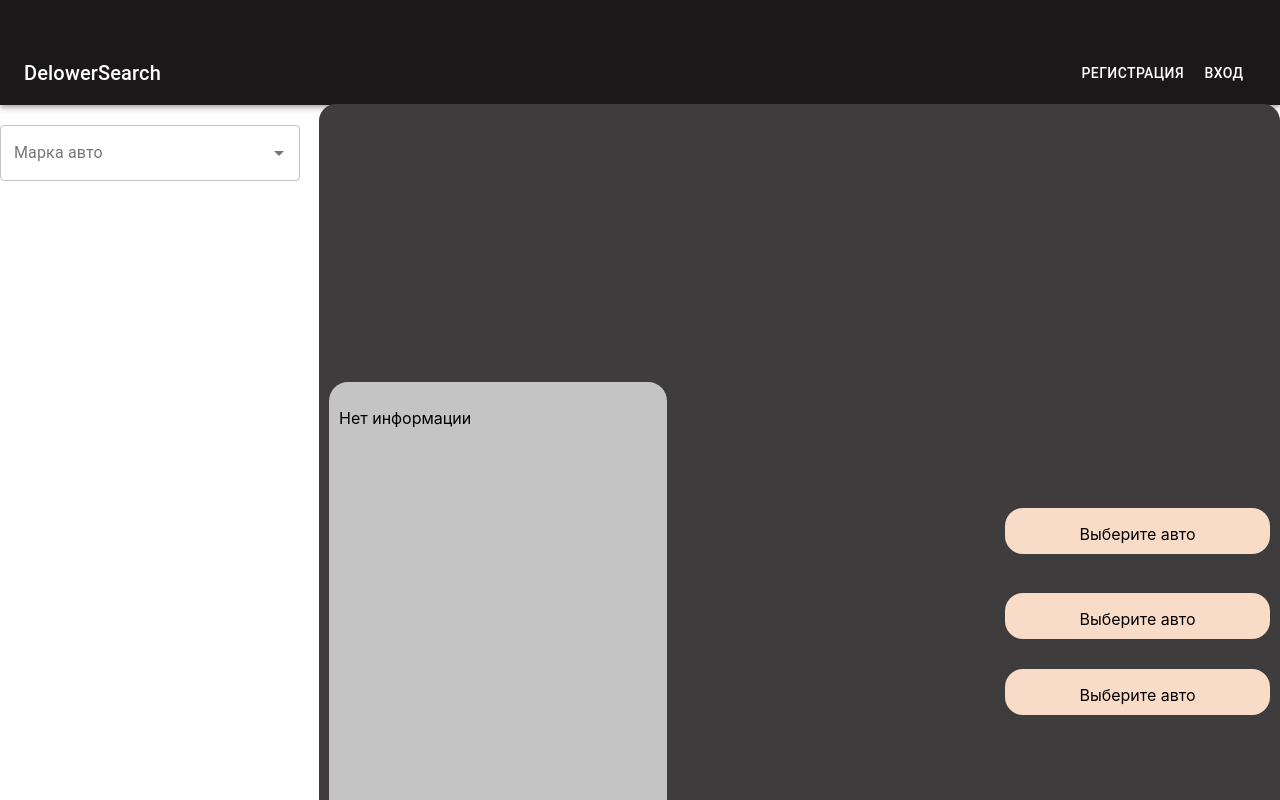
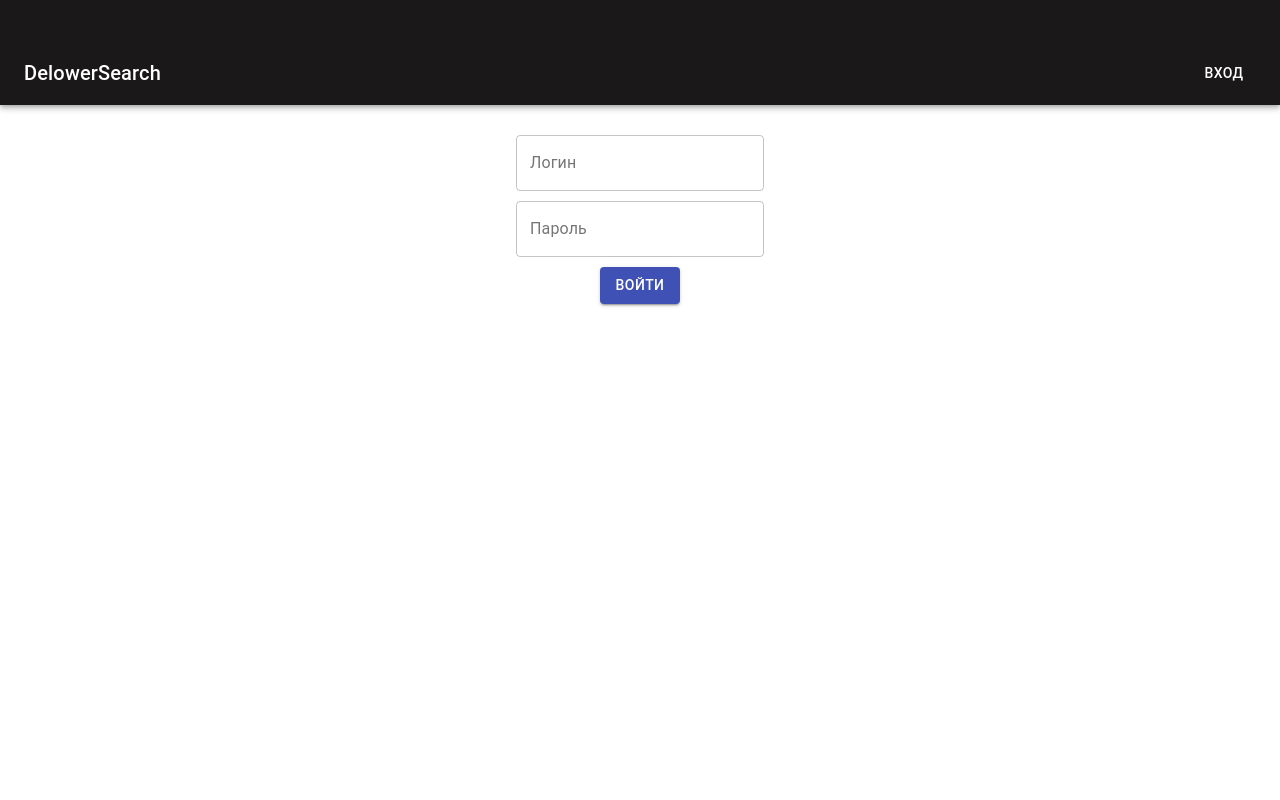
Before and after one commit to PvDelower/FrontN2, a React (Create React App) app: page /login in a window 1280 px wide. Shown: the top 800 px of the page. Built offline with nearby package versions, Linux system fonts and the light colour scheme.

Commit message:
Add auth pages

```diff
--- a/package.json
+++ b/package.json
@@ -11,6 +11,7 @@
     "axios": "^0.21.1",
     "react": "^17.0.2",
     "react-dom": "^17.0.2",
+    "react-router-dom": "^5.2.0",
     "react-scripts": "4.0.3",
     "web-vitals": "^1.1.2"
   },
--- a/src/components/App/App.css
+++ b/src/components/App/App.css
@@ -88,3 +88,12 @@ h1 {
   left: 100px;
   top: 278px;
 }
+
+.paper {
+  position: absolute;
+  width: 800px;
+  background-color: #424242;;
+  border: 2px solid #000;
+  box-shadow: 0px 3px 5px -1px rgba(0, 0, 0, 0.20), 0px 5px 8px 0px rgba(0, 0, 0, 0.14), 0px 1px 14px 0px rgba(0, 0, 0, 0.12);
+
+}
--- a/src/components/Header/Header.js
+++ b/src/components/Header/Header.js
@@ -4,8 +4,18 @@ import Toolbar from "@material-ui/core/Toolbar";
 import Typography from "@material-ui/core/Typography";
 import Button from "@material-ui/core/Button";
 import {createStyles, makeStyles} from "@material-ui/core/styles";
+import {Link, useHistory} from "react-router-dom";
 
 const Header = () => {
+  const history = useHistory()
+  const auth = localStorage.getItem('token')
+
+  const onExit = () => {
+    localStorage.clear()
+    history.go(0)
+  }
+
+
   const useStyles = makeStyles((theme) =>
       createStyles({
         root: {
@@ -26,11 +36,19 @@ const Header = () => {
       <AppBar position="static" style={{ background: '#1A1818' }}>
         <Toolbar>
           <Typography variant="h6" className={classes.title}>
-            DelowerSearch
+            <Link to="/" className="link">
+              DelowerSearch
+            </Link>
           </Typography>
 
-          <Button color="inherit">Регистрация</Button>
-          <Button color="inherit">Вход</Button>
+          {/*<Button color="inherit">Регистрация</Button>*/}
+          {auth ? (
+            <Button color="inherit" onClick={onExit}>Выход</Button>
+          ) : (
+            <Link to="/login" className="link">
+              <Button color="inherit">Вход</Button>
+            </Link>
+          )}
         </Toolbar>
       </AppBar>
   )
--- /dev/null
+++ b/src/components/Login/Login.js
@@ -0,0 +1,66 @@
+import axios from "axios";
+import React, {useState} from "react";
+import {Button, TextField} from "@material-ui/core";
+import {useHistory} from "react-router-dom";
+import Header from "../Header/Header";
+
+const Login = () => {
+  const [login, setLogin] = useState('')
+  const [password, setPassword] = useState('')
+  const [error, setError] = useState('')
+  const history = useHistory()
+
+  const onLogin = () => {
+    if (!login || !password) return
+
+    axios.post(`${process.env.REACT_APP_BE_URL}/auth.sign-in`, {
+      login,
+      access_token: password,
+    }).then((response) => {
+      if (!!response.data?.token) {
+        localStorage.setItem('token', response.data.token)
+        history.push('/')
+      } else {
+        setError('Видимо данные неверны!')
+      }
+    }).catch((_) => {
+      setError('Видимо произошла ошибка на стороне сервера!')
+    })
+  }
+
+  return (
+      <>
+        <Header/>
+
+        <section className="login">
+          <div>
+            <TextField
+              value={login}
+              onChange={(e) => setLogin(e.target.value) }
+              className="input" label="Логин" variant="outlined" />
+          </div>
+
+          <div>
+            <TextField
+                value={password}
+                onChange={(e) => setPassword(e.target.value) }
+                className="input" label="Пароль" variant="outlined" />
+          </div>
+
+          <div>
+            <Button variant="contained" color="primary" onClick={onLogin}>
+              Войти
+            </Button>
+          </div>
+
+          {!!error && (
+              <div className="error">
+                {error}
+              </div>
+          )}
+        </section>
+      </>
+  )
+}
+
+export default Login
--- a/src/index.css
+++ b/src/index.css
@@ -11,3 +11,25 @@ code {
   font-family: source-code-pro, Menlo, Monaco, Consolas, 'Courier New',
     monospace;
 }
+
+.login {
+  display: flex;
+  justify-content: center;
+  flex-direction: column;
+  margin-top: 30px;
+  text-align: center;
+}
+
+.login .input {
+  margin-bottom: 10px;
+}
+
+.error {
+  margin-top: 10px;
+  color: #ec4034;
+}
+
+.link {
+  color: inherit;
+  text-decoration: none;
+}
--- a/src/index.js
+++ b/src/index.js
@@ -1,12 +1,21 @@
 import React from 'react';
 import ReactDOM from 'react-dom';
+import { BrowserRouter, Switch, Route } from 'react-router-dom';
 import './index.css';
 import App from './components/App/App';
+import Login from "./components/Login/Login";
 
 
 ReactDOM.render(
-  <React.StrictMode>
-    <App />
-  </React.StrictMode>,
+  <BrowserRouter>
+    <Switch>
+      <Route path="/login">
+        <Login />
+      </Route>
+      <Route path="/">
+        <App />
+      </Route>
+    </Switch>
+  </BrowserRouter>,
   document.getElementById('root')
 );
```
